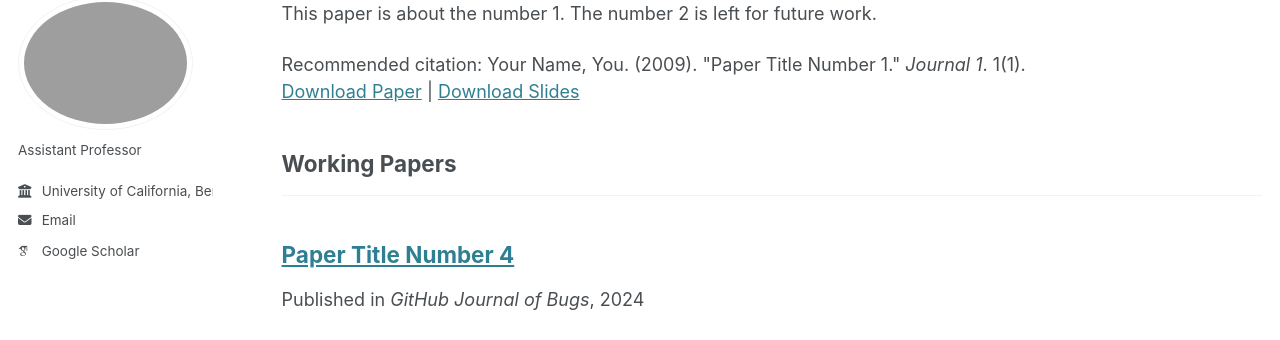
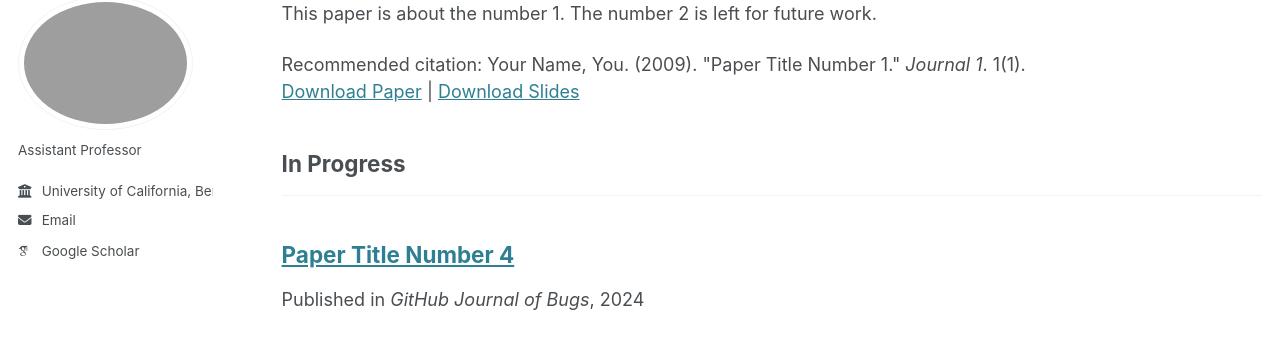
Before and after one commit to martha-wilfahrt/martha-wilfahrt.github.io, a Jekyll site: the page built from _pages/publications.html, in a window 1280 px wide and 900 px high, scrolled down 786 px. Shown: the part 110-450 px from the top of the window. Built offline with Jekyll 4.4.1, drawn with Linux system fonts in a browser that asks for light colours; some web fonts are replaced.

Commit message:
Update _config.yml

```diff
--- a/_config.yml
+++ b/_config.yml
@@ -80,6 +80,8 @@ publication_category:
     title: 'Journal Articles'
   conferences:
     title: 'Working Papers'
+  conferences:
+    title: 'In Progress'
 
 # Site Settings
 teaser                   :  # filename of teaser fallback teaser image placed in /images/, .e.g. "500x300.png"
@@ -128,7 +130,7 @@ yandex_site_verification :
 
 # Social Sharing
 twitter:
-  username               : &twitter
+  username               :
 facebook:
   username               :
   app_id                 :
```
